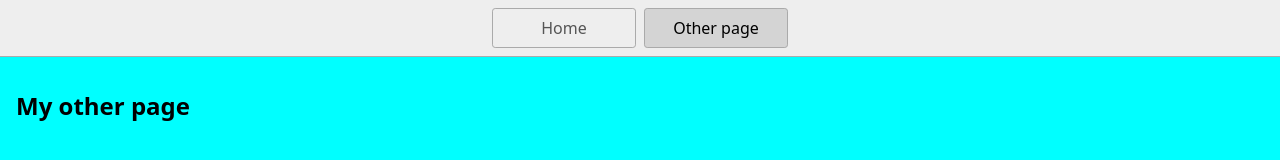
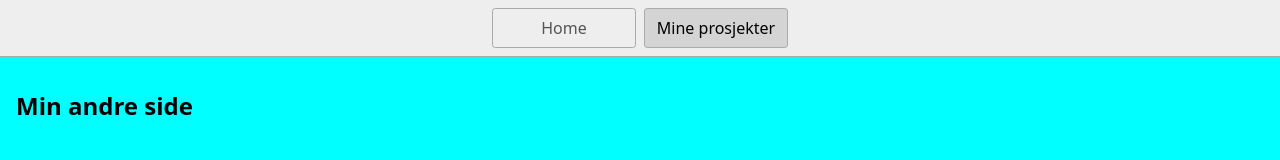
Before and after one commit to EvyBettina/Mineprosjekterkodeloftet, a website: page page2.html in a window 1280 px wide. Drawn offline with Linux system fonts and the light colour scheme.

Commit message:
changed title on my other page

```diff
--- a/page2.html
+++ b/page2.html
@@ -1,7 +1,7 @@
 <!DOCTYPE html>
 <html lang="en">
   <head>
-    <title>Other page</title>
+    <title>Mine prosjekter</title>
     <meta charset="UTF-8" />
     <meta name="viewport" content="width=device-width" />
     <link rel="stylesheet" href="styles.css" />
@@ -10,10 +10,10 @@
   <body>
     <nav>
       <a href="/">Home</a>
-      <a href="/page2.html" aria-current="page">Other page</a>
+      <a href="/page2.html" aria-current="page">Mine prosjekter</a>
     </nav>
     <main>
-      <h1>My other page</h1>
+      <h1>Min andre side</h1>
     </main>
   </body>
 </html>
```
